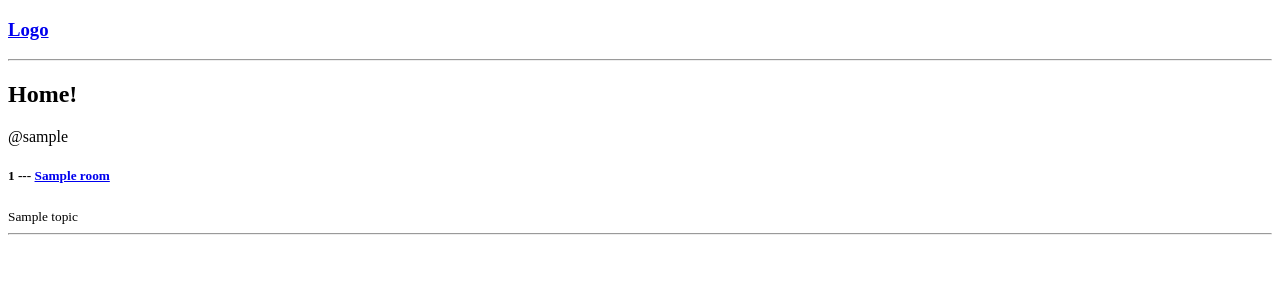
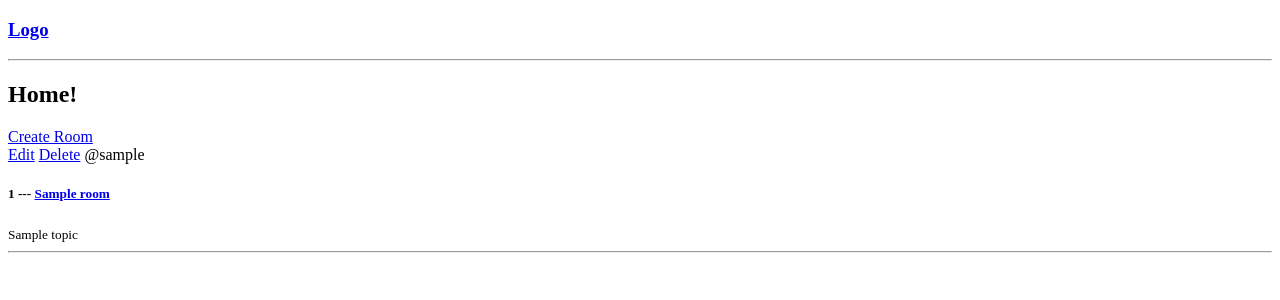
Before and after one commit to gokul-elumalai/discordLikeApp, a Django app: page / in a window 1280 px wide. Shown: the top 300 px of the page. Run offline with Django 5.2, Linux system fonts and the light colour scheme; tables that the repository leaves empty hold one stand-in row (values such as "Sample post").

Commit message:
Add CRUD operations

```diff
--- a/base/models.py
+++ b/base/models.py
@@ -20,6 +20,9 @@ class Room(models.Model):
     updated = models.DateTimeField(auto_now=True)
     created = models.DateTimeField(auto_now_add=True)
 
+    class Meta:
+        ordering = ['-updated', '-created']
+
     def __str__(self):
         return self.name
 
--- a/base/templates/base/home.html
+++ b/base/templates/base/home.html
@@ -6,16 +6,18 @@
 
 <div>
 
+    <a href="{% url 'create-room' %}">Create Room</a>
+
     <div>
         {%  for room in rooms %}
-
-            <span>@{{ room.host.username }}</span>
             <div>
+                <a href="{% url 'update-room' room.id %}">Edit</a>
+                <a href="{% url 'delete-room' room.id %}">Delete</a>
+                <span>@{{ room.host.username }}</span>
                 <h5>{{ room.id }} --- <a href="{% url 'room' room.id %}">{{ room.name }}</a></h5>
+                <small>{{ room.topic.name }}</small>
+                <hr>
             </div>
-            <small>{{ room.topic.name }}</small>
-            <hr>
-
         {%  endfor %}
     </div>
 </div>
--- a/base/urls.py
+++ b/base/urls.py
@@ -4,5 +4,8 @@ from . import views
 
 urlpatterns = [
     path('', views.home, name='home'),
-    path('room/<str:pk>', views.room, name='room')
+    path('room/<str:pk>', views.room, name='room'),
+    path('create-room/', views.create_room, name='create-room'),
+    path('update-room/<str:pk>', views.update_room, name='update-room'),
+    path('delete-room/<str:pk>', views.delete_room, name='delete-room'),
 ]
--- a/base/views.py
+++ b/base/views.py
@@ -1,6 +1,7 @@
 from django.http import HttpResponse
-from django.shortcuts import render
+from django.shortcuts import render, redirect
 from .models import Room
+from .forms import RoomForm
 
 # rooms = [
 #     {'id': 1, 'name': 'Learn Python'},
@@ -21,3 +22,40 @@ def room(request, pk):
     context = {'room': room}
 
     return render(request, 'base/room.html', context)
+
+
+def create_room(request):
+    form = RoomForm()
+
+    if request.method == 'POST':
+        form = RoomForm(request.POST)
+        if form.is_valid():
+            form.save()
+            return redirect('home')
+
+    context = {'form': form}
+    return render(request, 'base/room_form.html', context)
+
+
+def update_room(request, pk):
+    room = Room.objects.get(id=pk)
+    form = RoomForm(instance=room)
+
+    if request.method == 'POST':
+        form = RoomForm(request.POST, instance=room)
+        if form.is_valid():
+            form.save()
+            return redirect('home')
+
+    context = {'form': form}
+    return render(request, 'base/room_form.html', context)
+
+
+def delete_room(request, pk):
+    room = Room.objects.get(id=pk)
+
+    if request.method == 'POST':
+        room.delete()
+        return redirect('home')
+
+    return render(request, 'base/delete.html', {'obj': room})
```
Also changed, not shown: base/forms.py (added, +8 -0 lines), base/templates/base/delete.html (added, +15 -0 lines), base/templates/base/room_form.html (added, +13 -0 lines).
